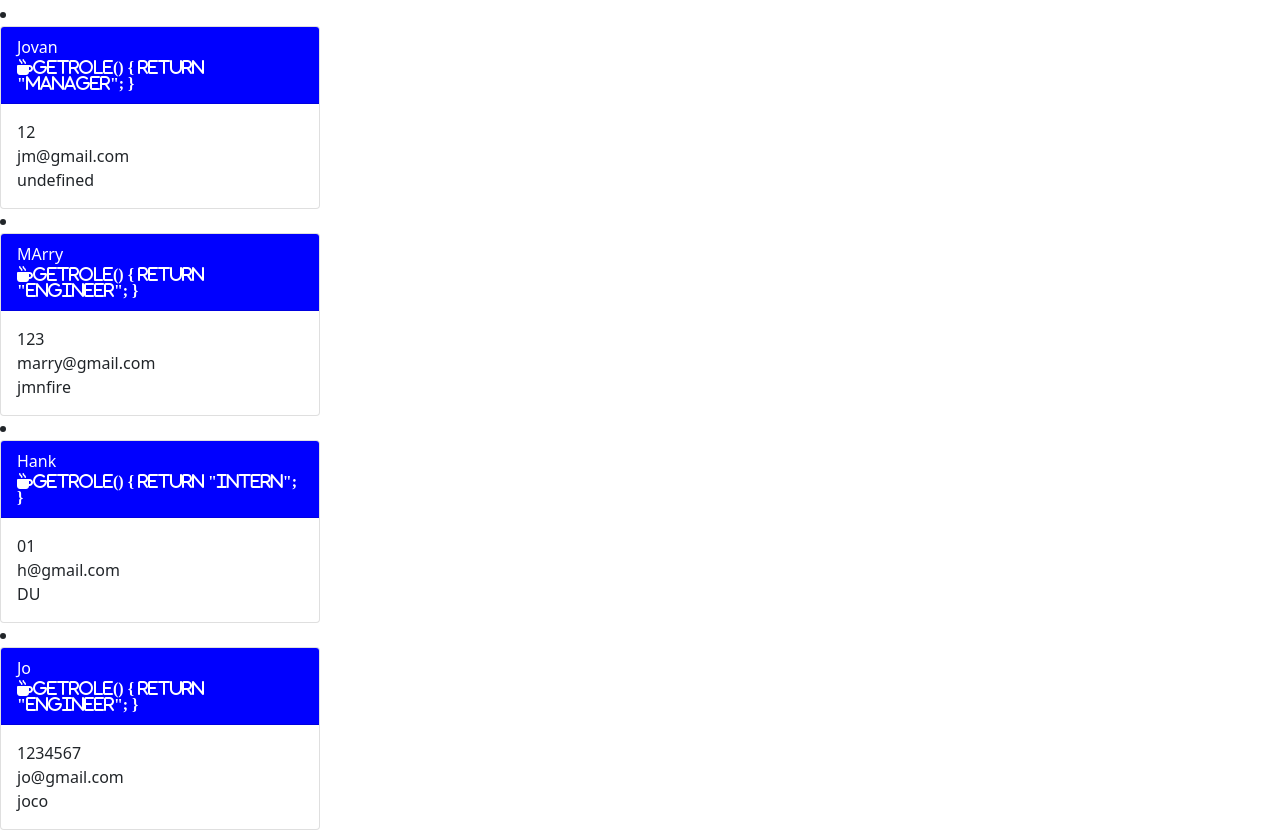
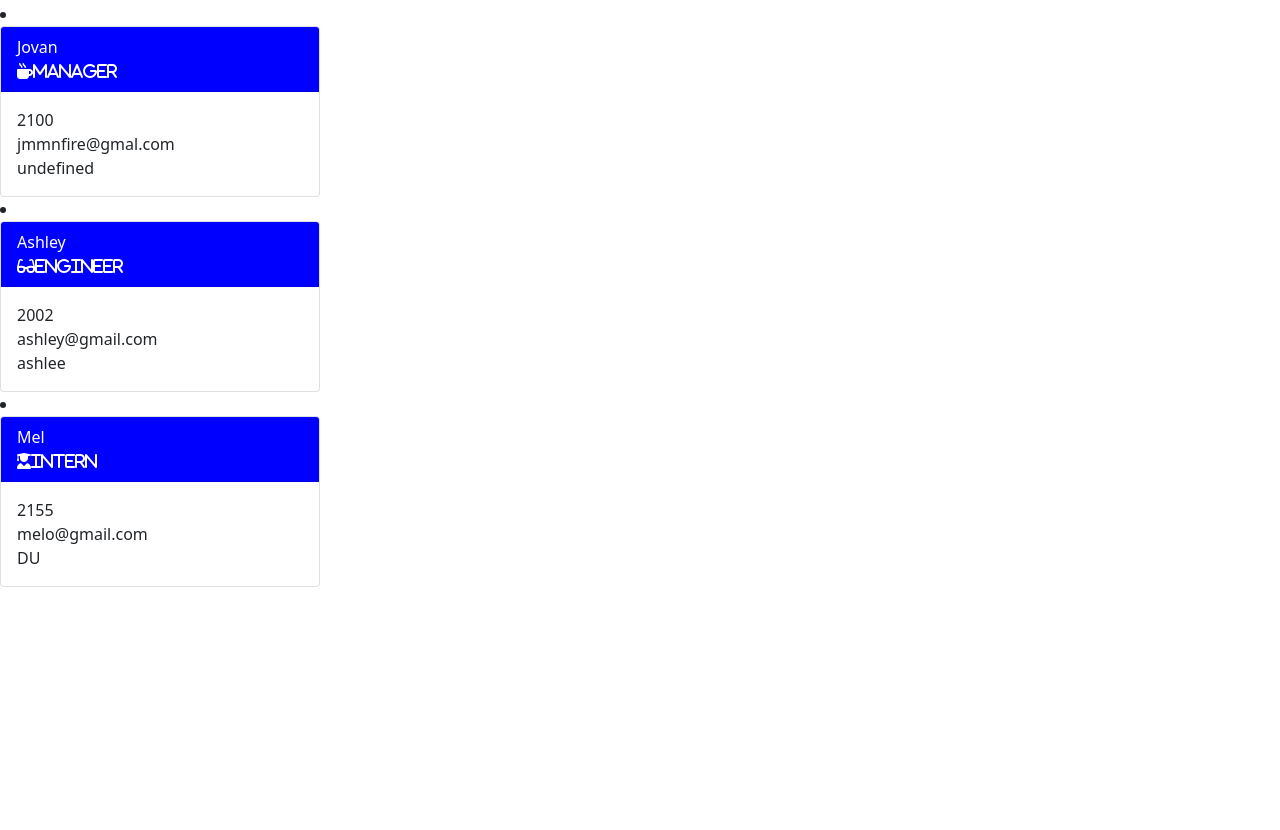
Before and after one commit to jmnfire/10-Object-Oriented-Programming-Team-Profile-Generator, a website: page team.html in a window 1280 px wide. Shown: the part 73-903 px from the top of the page. After the commit the page ends 800 px from the top, so only its background shows below. Drawn offline with nearby package versions, Linux system fonts and the light colour scheme.

Commit message:
getRol fixed

```diff
--- a/src/generateHTML.js
+++ b/src/generateHTML.js
@@ -5,7 +5,7 @@ const generateManager = (data) => {
     <div class="card cardbody">
     <div class="card-header font: text-white" style="background: blue">
                 ${data.name}<br>
-                <div class="fas fa-mug-hot">${data.getRole}</div>
+                <div class="fas fa-mug-hot">${data.getRole()}</div>
                 </div>
     <div class="card-body">
         <form role="form">
@@ -31,7 +31,7 @@ const generateEngineer = (data) => {
     <div class="card cardbody">
     <div class="card-header font: text-white" style="background: blue">
                 ${data.name}<br>
-                <div class="fas fa-mug-hot">${data.getRole}</div>
+                <div class="fas fa-glasses">${data.getRole()}</div>
                 </div>
     <div class="card-body">
         <form role="form">
@@ -57,7 +57,7 @@ const generateIntern = (data) => {
     <div class="card cardbody">
     <div class="card-header font: text-white" style="background: blue">
                 ${data.name}<br>
-                <div class="fas fa-mug-hot">${data.getRole}</div>
+                <div class="fas fa-user-graduate">${data.getRole()}</div>
                 </div>
     <div class="card-body">
         <form role="form">
--- a/team.html
+++ b/team.html
@@ -1,14 +1,17 @@
 <!DOCTYPE html>
 <html lang="en">
+
 <head>
-        <meta charset="UTF-8">
-        <meta name="viewport" content="width=device-width, initial-scale=1.0">
+    <meta charset="UTF-8" />
+    <meta name="viewport" content="width=device-width, initial-scale=1.0" />
     <title>Document</title>
-        <link href="https://cdn.jsdelivr.net/npm/bootstrap@5.0.0-beta3/dist/css/bootstrap.min.css" rel="stylesheet" integrity="sha384-eOJMYsd53ii+scO/bJGFsiCZc+5NDVN2yr8+0RDqr0Ql0h+rP48ckxlpbzKgwra6" crossorigin="anonymous">
+    <link href="https://cdn.jsdelivr.net/npm/bootstrap@5.0.0-beta3/dist/css/bootstrap.min.css" rel="stylesheet"
+        integrity="sha384-eOJMYsd53ii+scO/bJGFsiCZc+5NDVN2yr8+0RDqr0Ql0h+rP48ckxlpbzKgwra6" crossorigin="anonymous" />
     <script src="https://kit.fontawesome.com/ba0d43019a.js" crossorigin="anonymous"></script>
 </head>
+
 <body>
-    <div class="jumbotron jumbotron-fluid" style='background-color: red;'>
+    <div class="jumbotron jumbotron-fluid" style="background-color: red">
         <div class="container">
             <h1 class="display-4 text-center">My Team</h1>
         </div>
@@ -17,99 +20,56 @@
         <div class="col-md-3">
             <div class="card cardbody">
                 <div class="card-header font: text-white" style="background: blue">
-                Jovan<br>
-                <div class="fas fa-mug-hot">getRole() {
-        return "Manager";
-    }</div>
+                    Jovan<br />
+                    <div class="fas fa-mug-hot">Manager</div>
                 </div>
                 <div class="card-body">
                     <form role="form">
-        <div class="form-group">
-            12
-        </div>
-        <div class="form-group">
-            jm@gmail.com
-        </div>
-        <div class="form-group">
-            undefined
-        </div>
-        </form>
-    </div>
-    </div>
-</div>
-</li> <li>
-    <div class="col-md-3">
-    <div class="card cardbody">
-    <div class="card-header font: text-white" style="background: blue">
-                MArry<br>
-                <div class="fas fa-mug-hot">getRole() {
-        return "Engineer";
-    }</div>
-                </div>
-    <div class="card-body">
-        <form role="form">
-        <div class="form-group">
-            123
-        </div>
-        <div class="form-group">
-            marry@gmail.com
-        </div>
-        <div class="form-group">
-            jmnfire
-        </div>
-        </form>
-    </div>
-    </div>
-</div>
-</li><li>
-    <div class="col-md-3">
-    <div class="card cardbody">
-    <div class="card-header font: text-white" style="background: blue">
-                Hank<br>
-                <div class="fas fa-mug-hot">getRole() {
-        return "Intern";
-    }</div>
-                </div>
-    <div class="card-body">
-        <form role="form">
-        <div class="form-group">
-            01
-        </div>
-        <div class="form-group">
-            h@gmail.com
-        </div>
-        <div class="form-group">
-            DU
-        </div>
-        </form>
-    </div>
-    </div>
-</div>
-</li> <li>
-    <div class="col-md-3">
-    <div class="card cardbody">
-    <div class="card-header font: text-white" style="background: blue">
-                Jo<br>
-                <div class="fas fa-mug-hot">getRole() {
-        return "Engineer";
-    }</div>
-                </div>
-    <div class="card-body">
-        <form role="form">
-        <div class="form-group">
-            1234567
-        </div>
-        <div class="form-group">
-            jo@gmail.com
-        </div>
-        <div class="form-group">
-            joco
-        </div>
+                        <div class="form-group">2100</div>
+                        <div class="form-group">jmmnfire@gmal.com</div>
+                        <div class="form-group">undefined</div>
                     </form>
                 </div>
             </div>
         </div>
     </li>
-    <script src="https://cdn.jsdelivr.net/npm/bootstrap@5.0.0-beta3/dist/js/bootstrap.bundle.min.js" integrity="sha384-JEW9xMcG8R+pH31jmWH6WWP0WintQrMb4s7ZOdauHnUtxwoG2vI5DkLtS3qm9Ekf" crossorigin="anonymous"></script>
+    <li>
+        <div class="col-md-3">
+            <div class="card cardbody">
+                <div class="card-header font: text-white" style="background: blue">
+                    Ashley<br />
+                    <div class="fas fa-glasses">Engineer</div>
+                </div>
+                <div class="card-body">
+                    <form role="form">
+                        <div class="form-group">2002</div>
+                        <div class="form-group">ashley@gmail.com</div>
+                        <div class="form-group">ashlee</div>
+                    </form>
+                </div>
+            </div>
+        </div>
+    </li>
+    <li>
+        <div class="col-md-3">
+            <div class="card cardbody">
+                <div class="card-header font: text-white" style="background: blue">
+                    Mel<br />
+                    <div class="fas fa-user-graduate">Intern</div>
+                </div>
+                <div class="card-body">
+                    <form role="form">
+                        <div class="form-group">2155</div>
+                        <div class="form-group">melo@gmail.com</div>
+                        <div class="form-group">DU</div>
+                    </form>
+                </div>
+            </div>
+        </div>
+    </li>
+    <script src="https://cdn.jsdelivr.net/npm/bootstrap@5.0.0-beta3/dist/js/bootstrap.bundle.min.js"
+        integrity="sha384-JEW9xMcG8R+pH31jmWH6WWP0WintQrMb4s7ZOdauHnUtxwoG2vI5DkLtS3qm9Ekf" crossorigin="anonymous">
+    </script>
 </body>
+
 </html>
```
Lines whose indentation alone changed are shown as unchanged.
